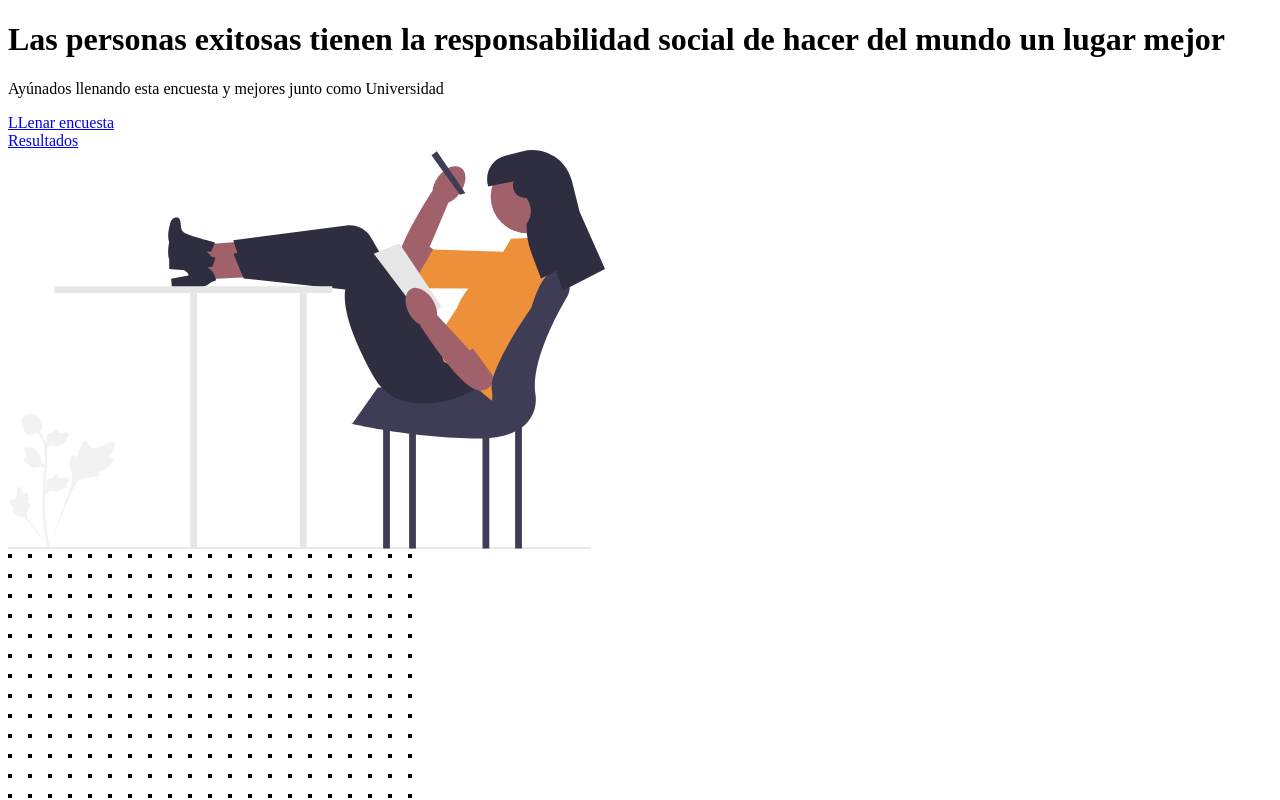
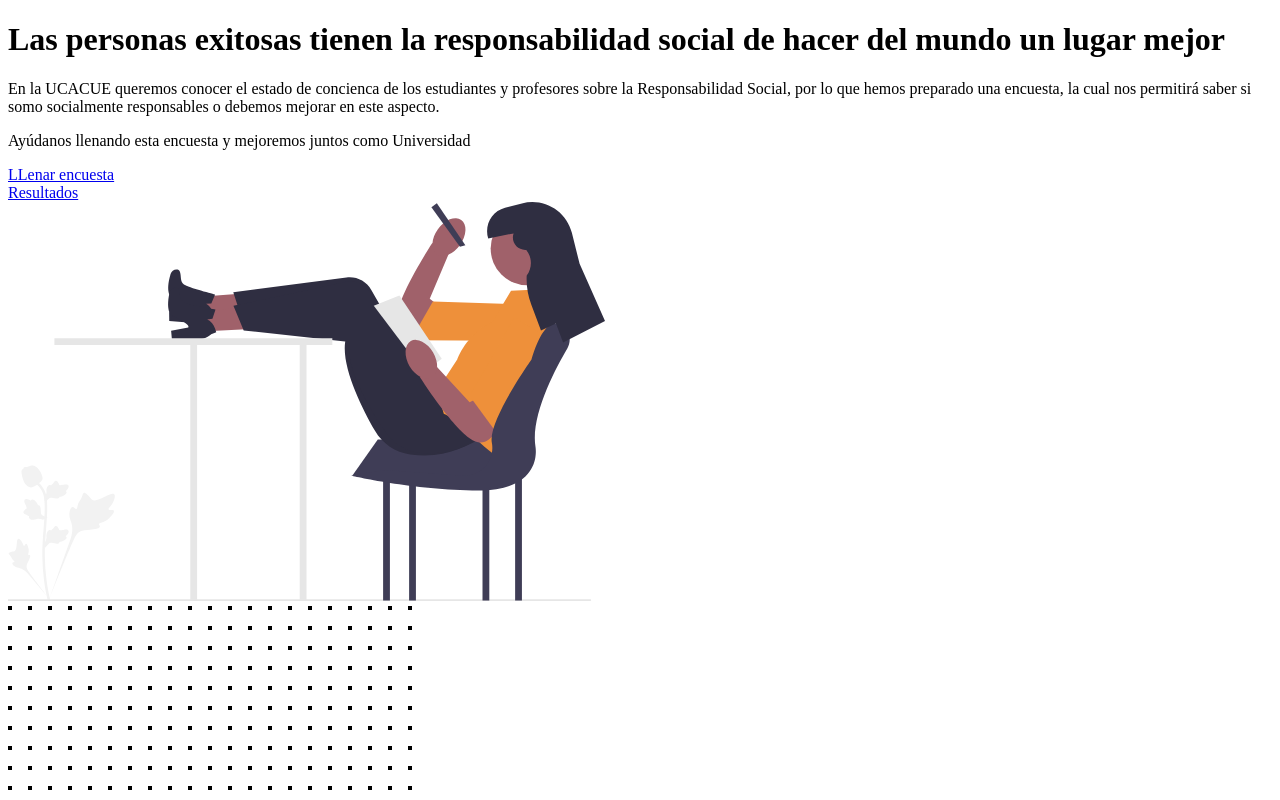
Before and after one commit to tebasp/reen-frontend, a Next.js app: page / in a window 1280 px wide. Shown: the top 800 px of the page. Built offline with nearby package versions, Linux system fonts and the light colour scheme.

Commit message:
Update contents

```diff
--- a/components/CallToAction.jsx
+++ b/components/CallToAction.jsx
@@ -1,4 +1,4 @@
-import Link from 'next/link'
+import Link from "next/link";
 
 /* This example requires Tailwind CSS v2.0+ */
 export default function CallToAction() {
@@ -10,7 +10,7 @@ export default function CallToAction() {
           <span className="block">es un deber de todos</span>
         </h2>
         <p className="mt-4 text-lg leading-6 text-indigo-200">
-          Ayúnados llenando esta encuesta y mejores junto como Universidad
+          Ayúdanos llenando esta encuesta y mejoremos juntos como Universidad
         </p>
         <Link href="/survey">
           <a className="mt-8 w-full inline-flex items-center justify-center px-5 py-3 border border-transparent text-base font-medium rounded-md text-indigo-600 bg-white hover:bg-indigo-50 sm:w-auto">
@@ -19,5 +19,5 @@ export default function CallToAction() {
         </Link>
       </div>
     </div>
-  )
+  );
 }
--- a/components/Hero.jsx
+++ b/components/Hero.jsx
@@ -3,7 +3,7 @@ import Link from "next/link";
 export default function Hero() {
   return (
     <main className="lg:relative">
-      <div className="mx-auto max-w-7xl w-full pt-16 pb-20 text-center lg:py-48 lg:text-left">
+      <div className="mx-auto max-w-7xl w-full pt-10 pb-20 text-center lg:py-28 lg:text-left">
         <div className="px-4 lg:w-1/2 sm:px-8 xl:pr-16">
           <h1 className="text-2xl tracking-tight font-extrabold text-gray-900 sm:text-4xl">
             <span className="block xl:inline">
@@ -14,8 +14,18 @@ export default function Hero() {
             </span>
           </h1>
 
-          <p className="mt-3 max-w-md mx-auto text-lg text-gray-500 sm:text-xl md:mt-5 md:max-w-3xl">
-            Ayúnados llenando esta encuesta y mejores junto como Universidad
+          <p className="mt-3 max-w-md mx-auto text-lg text-gray-500 font-light sm:text-xl md:mt-5 md:max-w-3xl">
+            En la UCACUE queremos conocer el estado de concienca de los
+            estudiantes y profesores sobre la{" "}
+            <span className="text-primary-500">Responsabilidad Social,</span>{" "}
+            por lo que hemos preparado una{" "}
+            <span className="text-primary-500">encuesta,</span> la cual nos
+            permitirá saber si somo socialmente responsables o debemos mejorar
+            en este aspecto.
+          </p>
+
+          <p className="mt-3 max-w-md mx-auto text-lg text-gray-500 font-light md:mt-5 md:max-w-3xl">
+            Ayúdanos llenando esta encuesta y mejoremos juntos como Universidad
           </p>
 
           <div className="mt-10 sm:flex sm:justify-center lg:justify-start">
```
